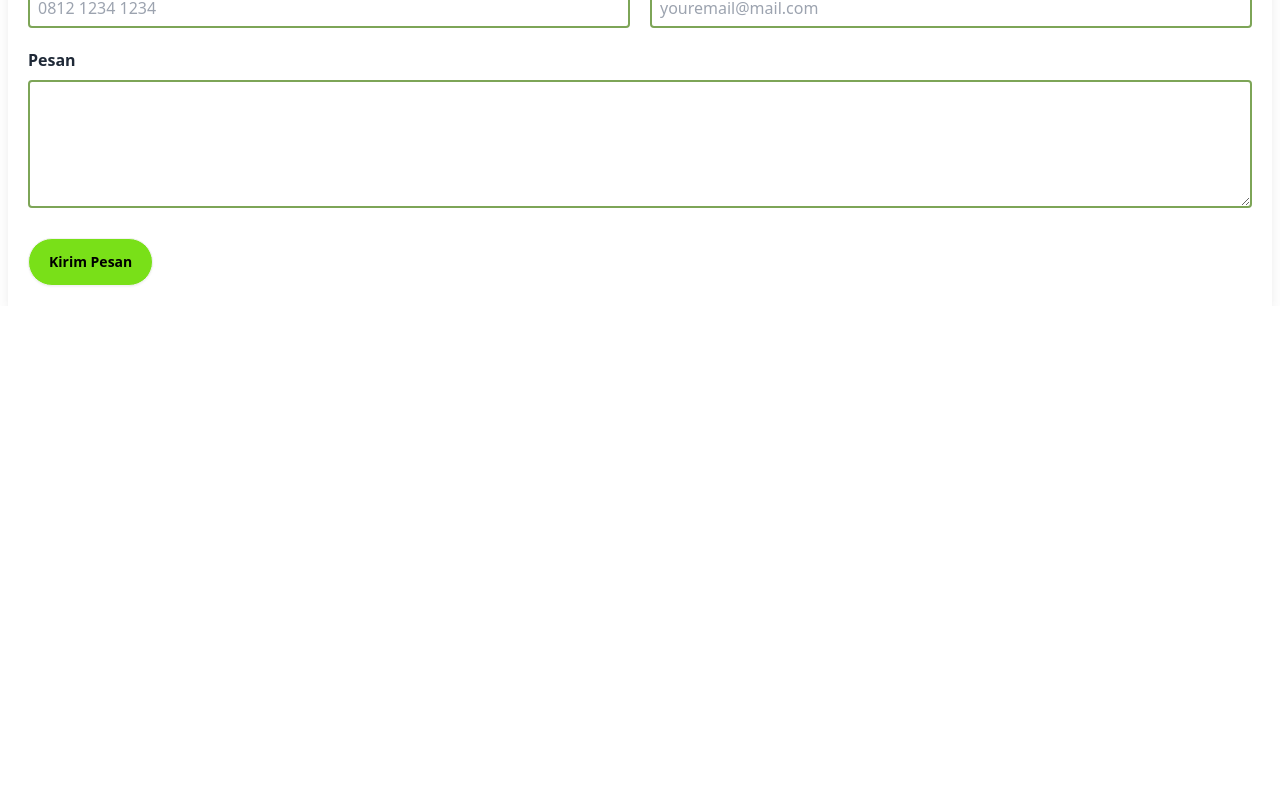
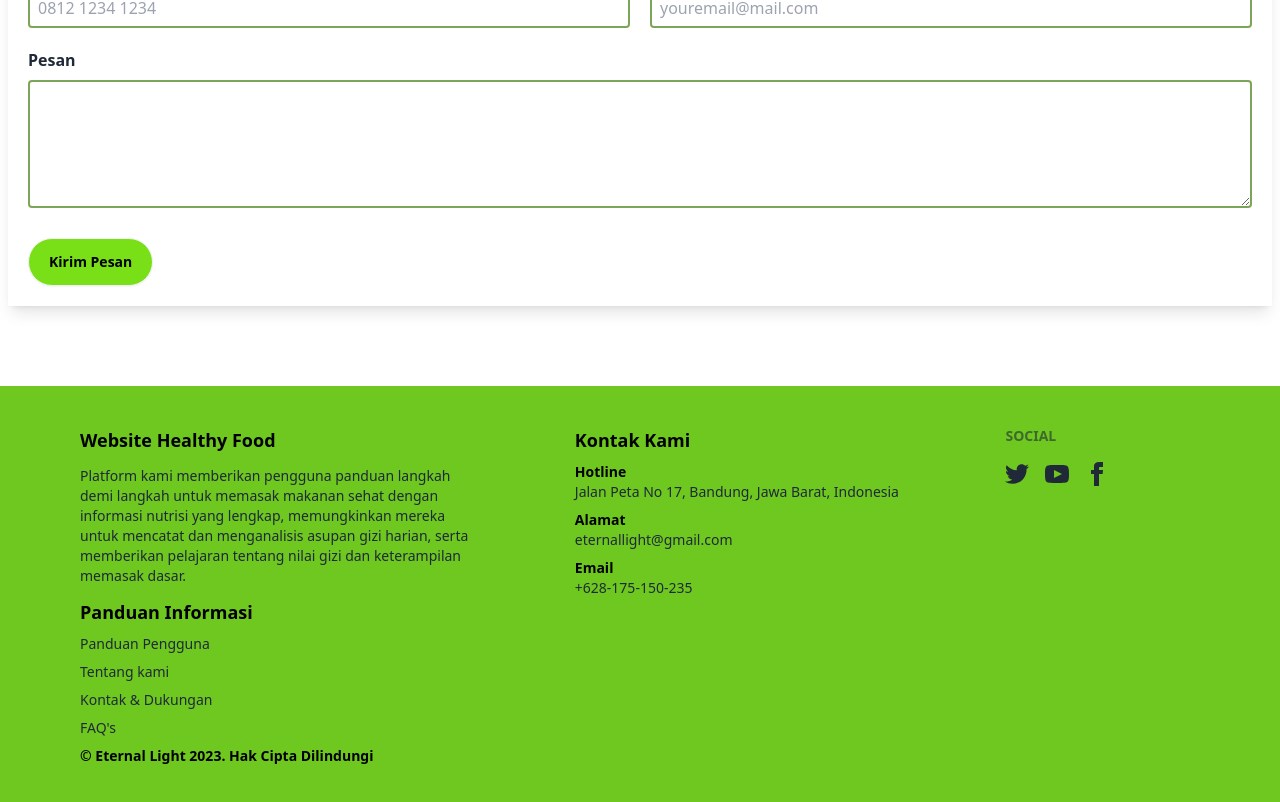
Before and after one commit to BeCipes/Web-Development, a React (Vite) app: page /contactus in a window 1280 px wide. Shown: the part 1892-2694 px from the top of the page. Before the commit the page ends 2198 px from the top, so only its background shows below. Built offline with nearby package versions, Linux system fonts and the light colour scheme.

Commit message:
footer kontak

```diff
--- a/src/Pages/ContactUs.jsx
+++ b/src/Pages/ContactUs.jsx
@@ -1,4 +1,5 @@
 import Navbar from "../Component/Navbar";
+import Footer from "../Component/Footer";
 
 const ContactUs = () => {
   return (
@@ -183,6 +184,10 @@ const ContactUs = () => {
           </div>
         </div>
       </div>
+
+      <div className="mt-20">
+        <Footer/>
+      </div>
     </div>
   );
 };
```
